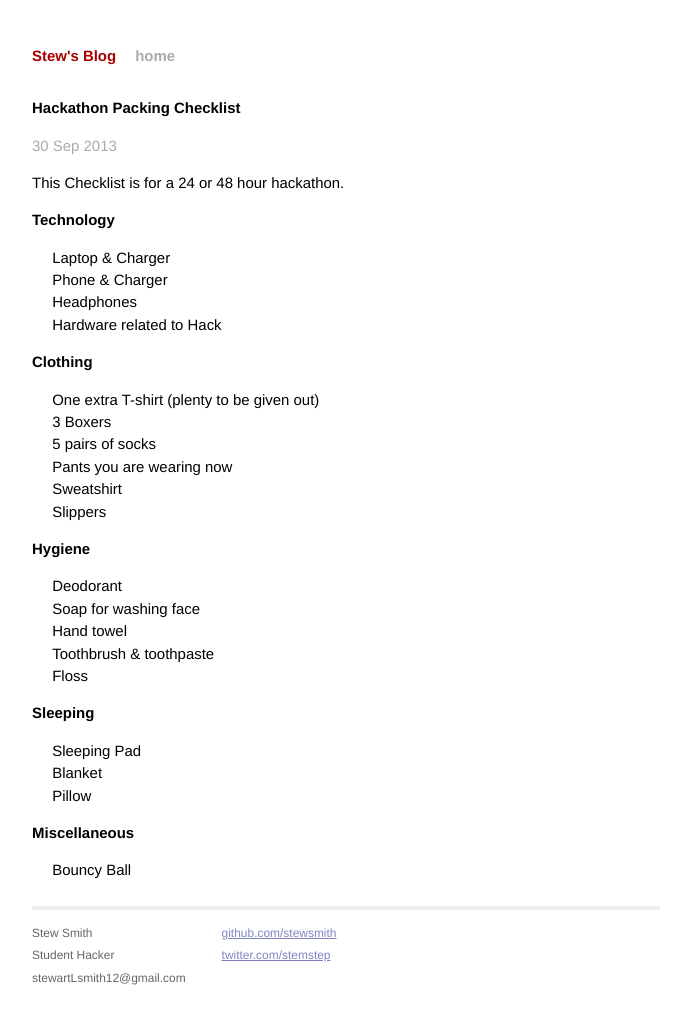
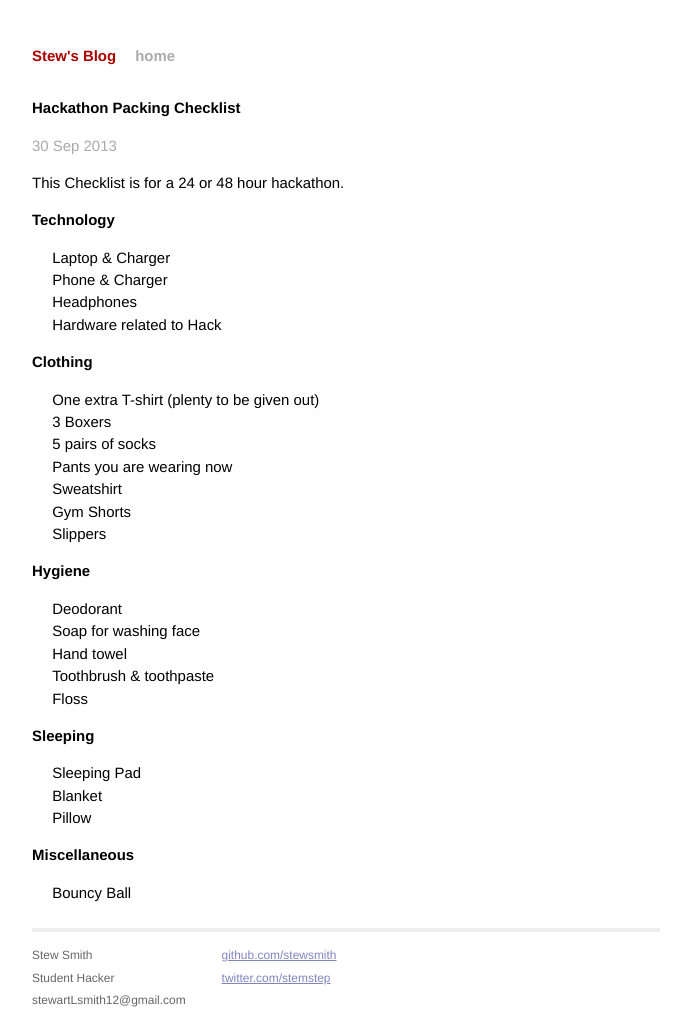
Before and after one commit to stewsmith/stewsmith.github.io, a Jekyll site: the page built from _posts/2013-09-30-Hackathon-Checklist.markdown, in a window 1280 px wide. Shown: the whole page, without its empty margins (294-985 px from the left). Built offline with Jekyll 4.4.1, drawn with Linux system fonts in a browser that asks for light colours; Markdown is read by kramdown in place of the engine named in the settings; before the commit the page ends 1001 px from its top, so only the background shows below that.

Commit message:
gymshorts

```diff
--- a/_posts/2013-09-30-Hackathon-Checklist.markdown
+++ b/_posts/2013-09-30-Hackathon-Checklist.markdown
@@ -21,6 +21,7 @@ __Clothing__
 - 5 pairs of socks
 - Pants you are wearing now
 - Sweatshirt
+- Gym Shorts
 - Slippers
 
 __Hygiene__
```
